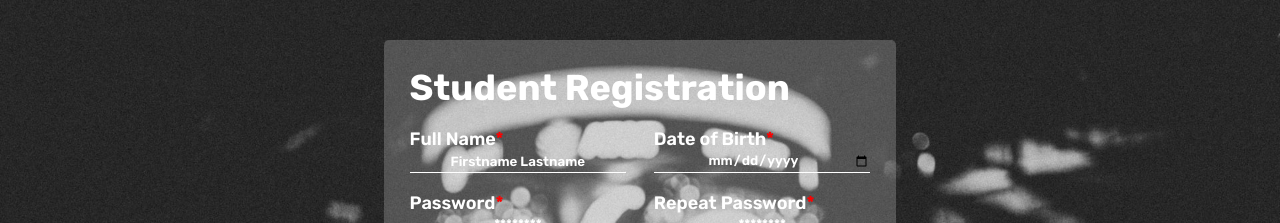
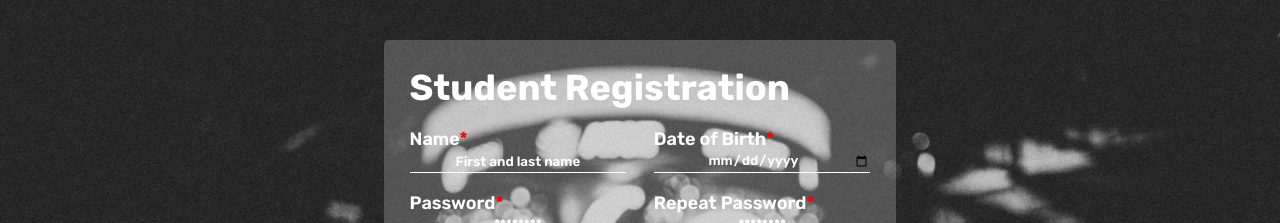
Before and after one commit to NANikolaev/Nexgen-Task, a React (Create React App) app: page / in a window 1280 px wide. Shown: the top 223 px of the page. Built offline with nearby package versions, Linux system fonts and the light colour scheme.

Commit message:
Update Register.js

```diff
--- a/src/components/Register/Register.js
+++ b/src/components/Register/Register.js
@@ -20,8 +20,8 @@ export default function Register(){
              <h2 className='register-title'>Student Registration</h2>
              <form className='student-form' onSubmit={(e)=>registerUser(e,setError)}>
                 <div className='form-group left'>
-                    <label htmlFor="fullname">Full Name<span>*</span></label>
-                    <input type="text" name="fullname" id="fullname"  required pattern='[A-z]{2,} [A-z]{2,}' placeholder='Firstname Lastname'/>
+                    <label htmlFor="fullname">Name<span>*</span></label>
+                    <input type="text" name="name" id="fullname"  required pattern='[A-z]{2,} [A-z]{2,}' placeholder='First and last name'/>
                 </div>
                 <div className='form-group right'>
                     <label htmlFor="birthdate">Date of Birth<span>*</span></label>
```
